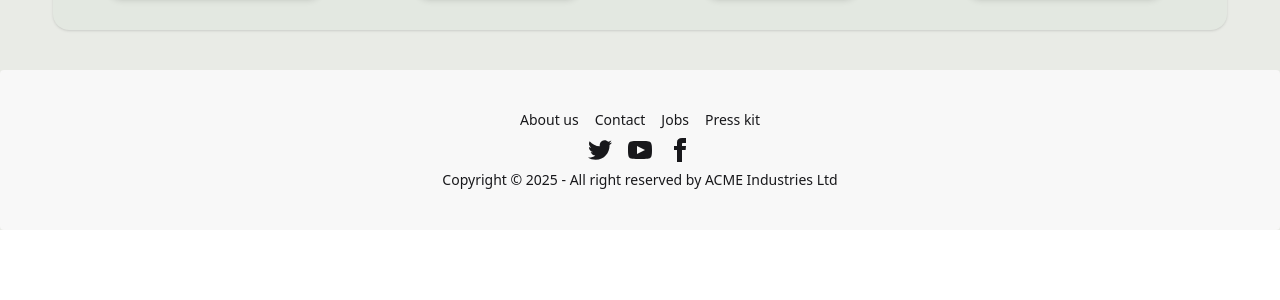
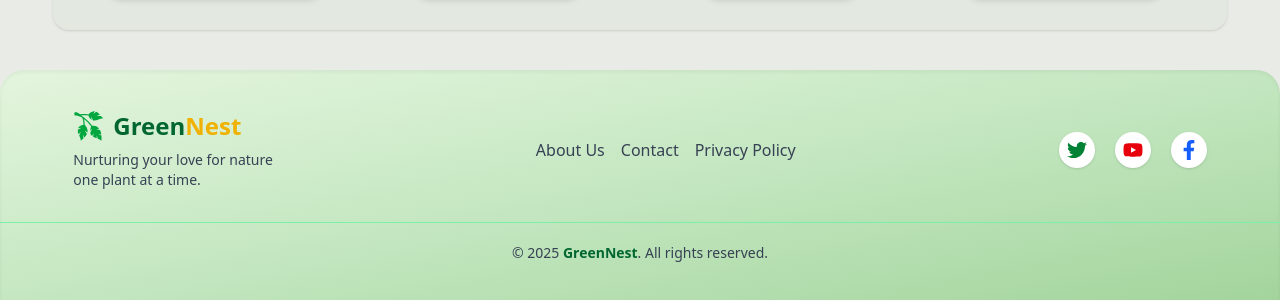
Before and after one commit to Pranto78/A9-GreenNest, a React (Vite) app: page / in a window 1280 px wide. Shown: the part 2399-2699 px from the top of the page. Before the commit the page ends 2629 px from the top, so only its background shows below. Built offline with nearby package versions, Linux system fonts and the light colour scheme.

Commit message:
Update some bugs

```diff
--- a/src/Components/AllPlants/AllPlants.jsx
+++ b/src/Components/AllPlants/AllPlants.jsx
@@ -66,7 +66,7 @@ const AllPlants = () => {
 
 
               <button className="border border-green-500 text-green-500 px-6 py-2 rounded-full hover:bg-green-500 hover:text-white transition-colors duration-300">
-                Details
+                View Details
               </button>
             </div>
           </motion.div>
--- a/src/Components/HomePage/HomePage.jsx
+++ b/src/Components/HomePage/HomePage.jsx
@@ -18,7 +18,7 @@ const HomePage = () => {
 
         </main>
 
-        <footer className="footer footer-horizontal footer-center bg-base-200 text-base-content rounded p-10">
+        <footer>
           <Footer></Footer>
         </footer>
       </div>
--- a/src/Layout/Footer.jsx
+++ b/src/Layout/Footer.jsx
@@ -1,58 +1,66 @@
-import React from 'react';
+import React from "react";
+import { FaFacebookF, FaTwitter, FaYoutube } from "react-icons/fa";
+import { GiTreeBranch } from "react-icons/gi";
 
 const Footer = () => {
   return (
-      <div>
-        <nav className="grid grid-flow-col gap-4">
-          <a className="link link-hover">About us</a>
-          <a className="link link-hover">Contact</a>
-          <a className="link link-hover">Jobs</a>
-          <a className="link link-hover">Press kit</a>
+    <footer className="bg-gradient-to-br from-[#e4f5de] via-[#c4e7c1] to-[#a3d49c] text-gray-800 py-10 mt-10 rounded-t-3xl shadow-inner">
+      <div className="w-11/12 container mx-auto px-5 flex flex-col md:flex-row justify-between items-center gap-8">
+        {/* 🌱 Brand Section */}
+        <div className="flex flex-col items-center md:items-start text-center md:text-left">
+          <div className="flex items-center gap-2 mb-2">
+            <GiTreeBranch size={32} className="text-green-600" />
+            <h2 className="text-2xl font-bold text-green-800">
+              Green<span className="text-yellow-500">Nest</span>
+            </h2>
+          </div>
+          <p className="text-sm text-gray-700 max-w-xs">
+            Nurturing your love for nature <br />one plant at a time.
+          </p>
+        </div>
+
+
+        <nav className="flex flex-col md:flex-row gap-4 text-center md:text-left">
+          <a className="text-gray-700 hover:text-green-700 transition duration-300">
+            About Us
+          </a>
+          <a className="text-gray-700 hover:text-green-700 transition duration-300">
+            Contact
+          </a>
+          <a className="text-gray-700 hover:text-green-700 transition duration-300">
+            Privacy Policy
+          </a>
         </nav>
-        <nav>
-          <div className="grid grid-flow-col gap-4">
-            <a>
-              <svg
-                xmlns="http://www.w3.org/2000/svg"
-                width="24"
-                height="24"
-                viewBox="0 0 24 24"
-                className="fill-current"
+
+
+        <div className="flex gap-5">
+          <a
+            href="#"
+            className="p-2 bg-white rounded-full shadow hover:bg-green-100 hover:scale-110 transition duration-300"
           >
-                <path d="M24 4.557c-.883.392-1.832.656-2.828.775 1.017-.609 1.798-1.574 2.165-2.724-.951.564-2.005.974-3.127 1.195-.897-.957-2.178-1.555-3.594-1.555-3.179 0-5.515 2.966-4.797 6.045-4.091-.205-7.719-2.165-10.148-5.144-1.29 2.213-.669 5.108 1.523 6.574-.806-.026-1.566-.247-2.229-.616-.054 2.281 1.581 4.415 3.949 4.89-.693.188-1.452.232-2.224.084.626 1.956 2.444 3.379 4.6 3.419-2.07 1.623-4.678 2.348-7.29 2.04 2.179 1.397 4.768 2.212 7.548 2.212 9.142 0 14.307-7.721 13.995-14.646.962-.695 1.797-1.562 2.457-2.549z"></path>
-              </svg>
+            <FaTwitter className="text-green-700" size={20} />
           </a>
-            <a>
-              <svg
-                xmlns="http://www.w3.org/2000/svg"
-                width="24"
-                height="24"
-                viewBox="0 0 24 24"
-                className="fill-current"
+          <a
+            href="#"
+            className="p-2 bg-white rounded-full shadow hover:bg-green-100 hover:scale-110 transition duration-300"
           >
-                <path d="M19.615 3.184c-3.604-.246-11.631-.245-15.23 0-3.897.266-4.356 2.62-4.385 8.816.029 6.185.484 8.549 4.385 8.816 3.6.245 11.626.246 15.23 0 3.897-.266 4.356-2.62 4.385-8.816-.029-6.185-.484-8.549-4.385-8.816zm-10.615 12.816v-8l8 3.993-8 4.007z"></path>
-              </svg>
+            <FaYoutube className="text-red-600" size={20} />
           </a>
-            <a>
-              <svg
-                xmlns="http://www.w3.org/2000/svg"
-                width="24"
-                height="24"
-                viewBox="0 0 24 24"
-                className="fill-current"
+          <a
+            href="#"
+            className="p-2 bg-white rounded-full shadow hover:bg-green-100 hover:scale-110 transition duration-300"
           >
-                <path d="M9 8h-3v4h3v12h5v-12h3.642l.358-4h-4v-1.667c0-.955.192-1.333 1.115-1.333h2.885v-5h-3.808c-3.596 0-5.192 1.583-5.192 4.615v3.385z"></path>
-              </svg>
+            <FaFacebookF className="text-blue-600" size={20} />
           </a>
         </div>
-        </nav>
-        <aside>
-          <p>
-            Copyright © {new Date().getFullYear()} - All right reserved by ACME
-            Industries Ltd
-          </p>
-        </aside>
       </div>
+
+
+      <div className="mt-8 border-t border-green-300 pt-5 text-center text-sm text-gray-700">
+        © 2025 <span className="font-semibold text-green-800">GreenNest</span>.
+        All rights reserved.
+      </div>
+    </footer>
   );
 };
 
--- a/src/Layout/Navbar.jsx
+++ b/src/Layout/Navbar.jsx
@@ -71,7 +71,7 @@ const Navbar = () => {
             </div>
             <ul
               tabIndex="-1"
-              className="menu menu-sm dropdown-content bg-base-100 rounded-box z-1 mt-3 w-52 p-2 shadow"
+              className="menu menu-sm dropdown-content bg-base-100 rounded-box z-60 mt-3 w-52 p-2 shadow"
             >
               {links}
             </ul>
@@ -86,11 +86,11 @@ const Navbar = () => {
           <ul className="menu menu-horizontal px-1">{links}</ul>
         </div>
         <div className="navbar-end flex gap-3">
-          <a className="btn btn-outline btn-success">
-            <IoLogIn size={24} /> Login
+          <a className="btn btn-outline btn-success text-sm sm:text-base px-2 sm:px-4 py-1 sm:py-2">
+            <IoLogIn size={20} className="sm:size-24" /> Login
           </a>
-          <a className="btn btn-outline btn-error">
-            <FaUserPlus size={24} /> SignUp
+          <a className="btn btn-outline btn-error text-sm sm:text-base px-2 sm:px-4 py-1 sm:py-2">
+            <FaUserPlus size={20} className="sm:size-24" /> SignUp
           </a>
         </div>
       </div>
```
Lines whose indentation alone changed are shown as unchanged.
